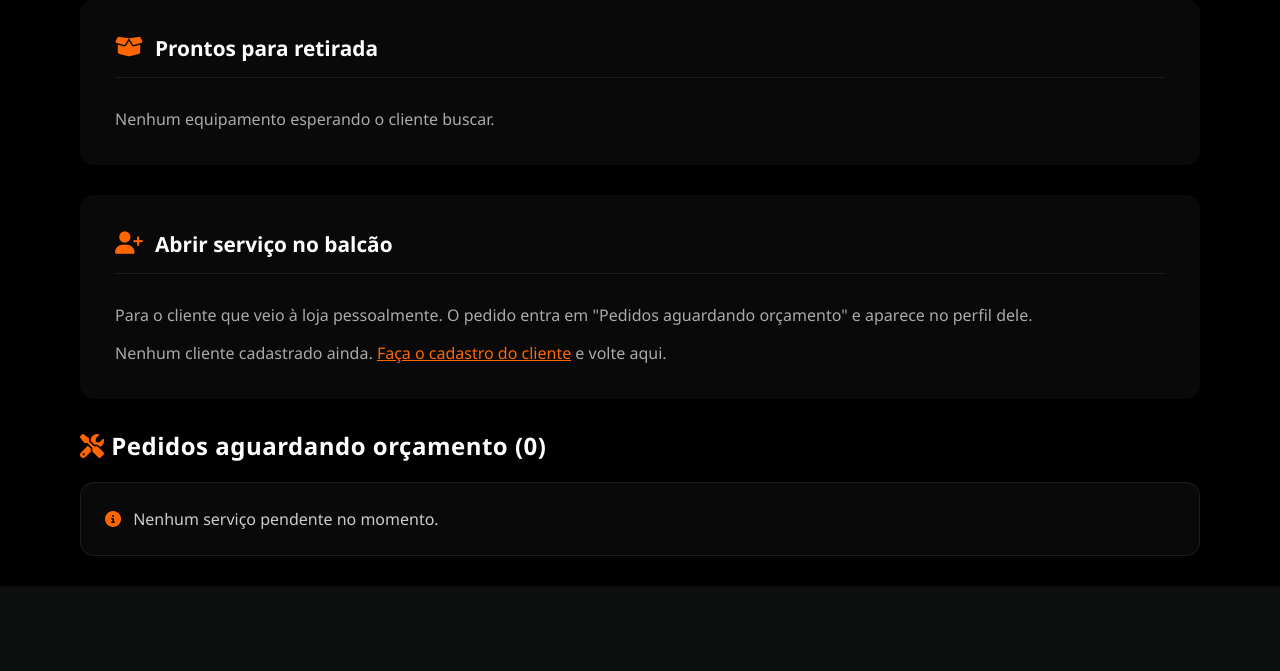
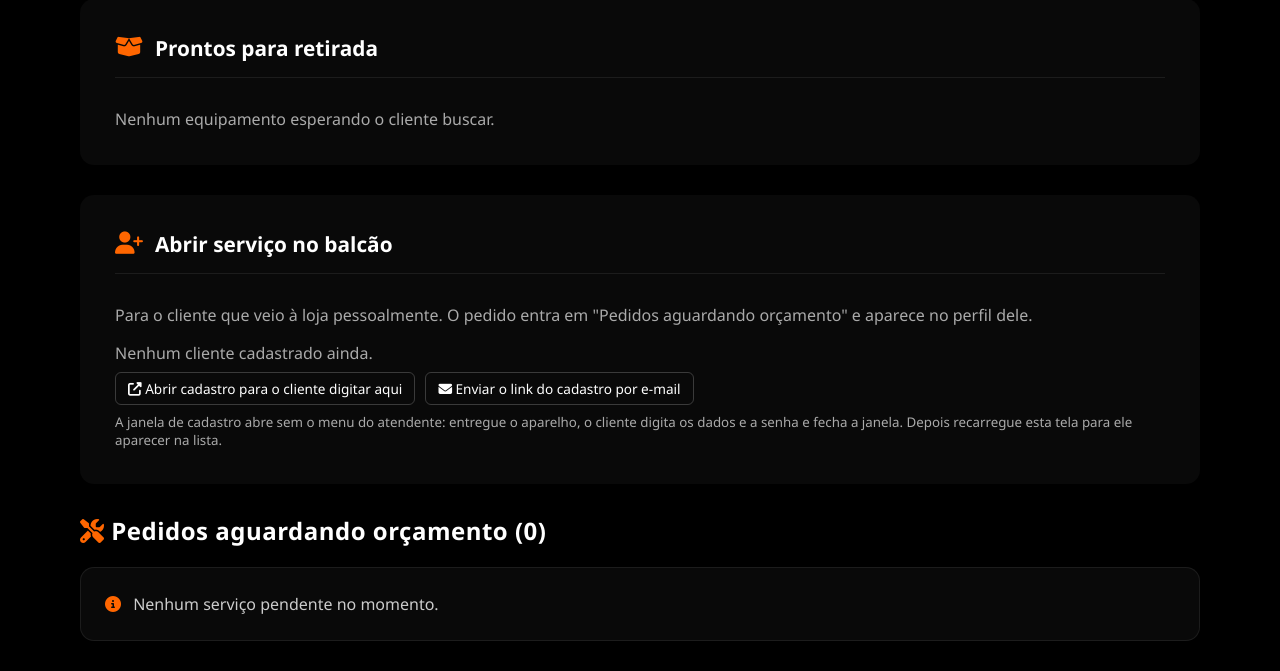
Before and after one commit to Migue1Correia/JB-Ferramentas, a Flask app: template flaskr/templates/painel_colaborador.html in a window 1280 px wide. Shown: the part 1022-1693 px from the top of the page. Before the commit the page ends 1608 px from the top, so only its background shows below. Run offline with Flask 3, Linux system fonts and the light colour scheme; the template is opened without the code that fills it, so the values that code supplies are empty; some libraries are stand-ins or nearby versions.

Commit message:
Balcão: pagamento na hora e cadastro digitado pelo próprio cliente (janela ou link por e-mail)

```diff
--- a/flaskr/main.py
+++ b/flaskr/main.py
@@ -538,6 +538,12 @@ def register():
             status = "Erro ao criar a conta. Tente novamente."
             return render_template('register.html', status=status)
 
+        # Cadastro feito no balcão: quem digitou os dados e a senha foi o cliente, no aparelho do
+        # atendente (LGPD). Por isso a tela seguinte é neutra, sem dados de outros clientes;
+        # o atendente pega o aparelho de volta e o cliente já aparece na lista do balcão.
+        if pode_ver_painel():
+            return render_template('erro.html', icone="fa-circle-check", titulo="Cadastro concluído", sem_menu=True,
+                                   mensagem="Seus dados foram gravados. Feche esta janela e devolva o aparelho ao atendente.")
         flash("Cadastro realizado com sucesso! Faça o seu login.", "success")
         return redirect(url_for('login'))
 
@@ -865,7 +871,10 @@ def responder_orcamento_no_balcao(id_servico):
       302:
         description: Volta para a tela Serviços.
     """
-    sucesso, mensagem = ColaboradorModel.responder_pelo_cliente(id_servico, request.form.get('resposta'))
+    # "Pago" é o botão "Aprovou e pagou no balcão": aprovação com o valor já recebido
+    resposta = request.form.get('resposta')
+    sucesso, mensagem = ColaboradorModel.responder_pelo_cliente(
+        id_servico, 'Aprovado' if resposta == 'Pago' else resposta, pago_agora=resposta == 'Pago')
     flash(mensagem, "success" if sucesso else "danger")
     return redirect(url_for('painel_colaborador'))
 
--- a/flaskr/model/colaborador.py
+++ b/flaskr/model/colaborador.py
@@ -1,6 +1,6 @@
 from .db import db_execute
 from .peca import PecaModel, DIFERENCA_SQL
-from .service import PAGAMENTO_PAGO, PAGAMENTO_PAGO_RETIRADA, PAGAMENTO_RETIRADA
+from .service import PAGAMENTO_BALCAO, PAGAMENTO_PAGO_RETIRADA, PAGAMENTO_RETIRADA, PAGAMENTOS_ADIANTADOS
 
 # Dias inteiros de atraso de um aluguel (zero se ainda está no prazo). A coluna a.data_devolucao é o prazo.
 DIAS_DE_ATRASO_SQL = "GREATEST(DATEDIFF(CURDATE(), DATE(a.data_devolucao)), 0)"
@@ -81,20 +81,27 @@ class ColaboradorModel:
         return True, "Orçamento, avaliação e foto registrados com sucesso!"
 
     @staticmethod
-    def responder_pelo_cliente(id_servico, resposta):
+    def responder_pelo_cliente(id_servico, resposta, pago_agora=False):
         """
         Registra a resposta que o cliente deu pessoalmente, no balcão, a um orçamento.
-        Aprovado no balcão fica para pagar na retirada do equipamento.
+        Aprovado no balcão fica para pagar na retirada, a não ser que o cliente já pague ali
+        (pago_agora): aí o valor entra no caixa na hora.
         """
         if resposta not in ('Aprovado', 'Reprovado'):
             return False, "Resposta inválida."
+        pago_agora = pago_agora and resposta == 'Aprovado'
+        pagamento = None
+        if resposta == 'Aprovado':
+            pagamento = PAGAMENTO_BALCAO if pago_agora else PAGAMENTO_RETIRADA
         arg = """
-            UPDATE servicos SET status_servico=%s, pagamento=%s
+            UPDATE servicos SET status_servico=%s, pagamento=%s, pago_em=IF(%s, NOW(), pago_em)
             WHERE id=%s AND servico_solicitado='manutencao' AND status_servico='Aguardando Aprovação';
         """
-        res = db_execute(arg, resposta, PAGAMENTO_RETIRADA if resposta == 'Aprovado' else None, id_servico)
+        res = db_execute(arg, resposta, pagamento, 1 if pago_agora else 0, id_servico)
         if not res[0] or not res[1]:
             return False, "Esse orçamento não está aguardando resposta."
+        if pago_agora:
+            return True, "Aprovação e pagamento registrados. O valor já entrou no caixa."
         if resposta == 'Aprovado':
             return True, "Aprovação registrada. O pagamento fica para a retirada do equipamento."
         return True, "Reprovação registrada."
@@ -122,18 +129,18 @@ class ColaboradorModel:
     def entregar_servico(id_servico):
         """
         Registra que o cliente retirou o equipamento. Quem não tinha pago pelo site
-        paga na retirada, e é aí que o valor entra no caixa. Quem já tinha pago pelo site faz
+        paga na retirada, e é aí que o valor entra no caixa. Quem já tinha pago (pelo site ou no balcão) faz
         o acerto agora: peça a mais é somada ao valor do serviço, peça paga e não usada é descontada.
         """
         arg = f"""
             UPDATE servicos
-            SET valor_servico = GREATEST(valor_servico + IF(pagamento = %s, {DIFERENCA_SQL.format(servico="servicos")} - valor_a_devolver, 0), 0),
+            SET valor_servico = GREATEST(valor_servico + IF(pagamento IN %s, {DIFERENCA_SQL.format(servico="servicos")} - valor_a_devolver, 0), 0),
                 status_servico = 'Entregue',
-                pago_em = IF(pagamento = %s, pago_em, NOW()),
-                pagamento = IF(pagamento = %s, pagamento, %s)
+                pago_em = IF(pagamento IN %s, pago_em, NOW()),
+                pagamento = IF(pagamento IN %s, pagamento, %s)
             WHERE id = %s AND servico_solicitado = 'manutencao' AND status_servico = 'Concluído';
         """
-        res = db_execute(arg, PAGAMENTO_PAGO, PAGAMENTO_PAGO, PAGAMENTO_PAGO, PAGAMENTO_PAGO_RETIRADA, id_servico)
+        res = db_execute(arg, PAGAMENTOS_ADIANTADOS, PAGAMENTOS_ADIANTADOS, PAGAMENTOS_ADIANTADOS, PAGAMENTO_PAGO_RETIRADA, id_servico)
         if not res[0] or not res[1]:
             return False, "Esse serviço não está pronto para retirada."
         return True, "Entrega registrada."
@@ -154,7 +161,7 @@ class ColaboradorModel:
             return []
         return [{"id": linha[0], "cliente": linha[1], "telefone": linha[2], "descricao": linha[3],
                  "status": linha[4], "valor": linha[5], "pagamento": linha[6],
-                 "pago": linha[6] == PAGAMENTO_PAGO, "equipamento": linha[7]} for linha in res[1]]
+                 "pago": linha[6] in PAGAMENTOS_ADIANTADOS, "equipamento": linha[7]} for linha in res[1]]
 
     @staticmethod
     def fechar_servico(id_servico):
--- a/flaskr/model/service.py
+++ b/flaskr/model/service.py
@@ -4,6 +4,10 @@ from .db import db_execute, jb_solucoes_db
 PAGAMENTO_RETIRADA = "Na retirada"
 PAGAMENTO_PENDENTE = "Online (pendente)"
 PAGAMENTO_PAGO = "Pago online"
+PAGAMENTO_BALCAO = "Pago no balcão"   # cliente aprovou o orçamento na loja e já pagou ali
+# Formas em que o serviço foi pago antes da retirada: o valor já entrou no caixa, então
+# mexer nas peças depois vira acerto na retirada (diferença a receber ou valor a devolver)
+PAGAMENTOS_ADIANTADOS = (PAGAMENTO_PAGO, PAGAMENTO_BALCAO)
 PAGAMENTO_PAGO_RETIRADA = "Pago na retirada"
 # A coluna servicos.pago_em guarda quando o dinheiro entrou. É por ela que o Caixa e o
 # Painel de gráficos sabem o que já foi recebido: venda e aluguel na hora do pedido,
--- a/flaskr/templates/_pecas_do_servico.html
+++ b/flaskr/templates/_pecas_do_servico.html
@@ -29,7 +29,7 @@
 </ul>
 <small style="color: #aaaaaa;">Total em peças: {{ uso.total|moeda }}</small>
 {% endif %}
-{# Acerto de serviço já pago pelo site: aparece mesmo quando a última peça foi tirada #}
+{# Acerto de serviço pago adiantado: aparece mesmo quando a última peça foi tirada #}
 {% set acerto = diferencas.get(servico.id, 0) %}
 {% if acerto > 0 %}<strong style="display: block; color: #ffcc66;">Diferença a receber na retirada: {{ acerto|moeda }}</strong>
 {% elif acerto < 0 %}<strong style="display: block; color: #ffcc66;">Devolver ao cliente na retirada: {{ (-acerto)|moeda }}</strong>
--- a/flaskr/templates/painel_colaborador.html
+++ b/flaskr/templates/painel_colaborador.html
@@ -140,6 +140,9 @@
                                     <button type="submit" name="resposta" value="Aprovado" class="btn-remover" style="font-size: 0.78rem; padding: 4px 8px;"
                                             onclick="return confirm('Registrar que o cliente APROVOU o orçamento no balcão? O pagamento fica para a retirada.')"
                                             aria-label="Aprovou no balcão: serviço {{ servico.id }}">Aprovou no balcão</button>
+                                    <button type="submit" name="resposta" value="Pago" class="btn-remover" style="font-size: 0.78rem; padding: 4px 8px;"
+                                            onclick="return confirm('Registrar que o cliente APROVOU e JÁ PAGOU {{ servico.valor|moeda }} no balcão? O valor entra no caixa agora.')"
+                                            aria-label="Aprovou e pagou no balcão: serviço {{ servico.id }}">Aprovou e pagou no balcão</button>
                                     <button type="submit" name="resposta" value="Reprovado" class="btn-remover" style="font-size: 0.78rem; padding: 4px 8px;"
                                             onclick="return confirm('Registrar que o cliente REPROVOU o orçamento no balcão?')"
                                             aria-label="Reprovou no balcão: serviço {{ servico.id }}">Reprovou no balcão</button>
@@ -214,6 +217,20 @@
                 <h2>Abrir serviço no balcão</h2>
             </div>
             <p style="color: #aaaaaa; margin-bottom: 16px;">Para o cliente que veio à loja pessoalmente. O pedido entra em "Pedidos aguardando orçamento" e aparece no perfil dele.</p>
+{# Cliente sem cadastro: quem digita os dados e a senha é ele (LGPD). Duas saídas para o atendente. #}
+            {% set cadastro_do_cliente %}
+            <div style="display: flex; gap: 10px; flex-wrap: wrap; margin-top: 8px;">
+                <a href="{{ url_for('register') }}" target="cadastro_cliente" class="btn-remover" style="text-decoration: none; font-size: 0.85rem;"
+                   onclick="window.open(this.href, 'cadastro_cliente', 'width=520,height=860'); return false;">
+                    <i class="fas fa-up-right-from-square" aria-hidden="true"></i> Abrir cadastro para o cliente digitar aqui
+                </a>
+                <a href="mailto:?subject={{ 'Seu cadastro na JB Ferramentas'|urlencode }}&body={{ ('Olá! Para fazer o seu cadastro na JB Ferramentas, abra este endereço e preencha os seus dados: ' ~ url_for('register', _external=True))|urlencode }}"
+                   class="btn-remover" style="text-decoration: none; font-size: 0.85rem;">
+                    <i class="fas fa-envelope" aria-hidden="true"></i> Enviar o link do cadastro por e-mail
+                </a>
+            </div>
+            <small style="display: block; color: #aaaaaa; margin-top: 8px;">A janela de cadastro abre sem o menu do atendente: entregue o aparelho, o cliente digita os dados e a senha e fecha a janela. Depois recarregue esta tela para ele aparecer na lista.</small>
+            {% endset %}
             {% if clientes %}
             <form method="POST" action="{{ url_for('abrir_servico_no_balcao') }}">
                 <input type="hidden" name="csrf_token" value="{{ csrf_token() }}">
@@ -240,9 +257,11 @@
                     <button type="submit" class="btn-save"><i class="fas fa-save" aria-hidden="true"></i> Abrir serviço</button>
                 </div>
             </form>
-            <p style="color: #aaaaaa; margin-top: 12px;">Cliente sem cadastro? <a href="{{ url_for('register') }}" style="color: #ff6600;">Faça o cadastro dele</a> e volte aqui.</p>
+            <p style="color: #aaaaaa; margin-top: 12px;">Cliente sem cadastro?</p>
+            {{ cadastro_do_cliente }}
             {% else %}
-            <p style="color: #aaaaaa;">Nenhum cliente cadastrado ainda. <a href="{{ url_for('register') }}" style="color: #ff6600;">Faça o cadastro do cliente</a> e volte aqui.</p>
+            <p style="color: #aaaaaa;">Nenhum cliente cadastrado ainda.</p>
+            {{ cadastro_do_cliente }}
             {% endif %}
         </section>
 
--- a/flaskr/templates/register.html
+++ b/flaskr/templates/register.html
@@ -35,6 +35,12 @@
         <div class="login-area" id="conteudo">
 
             <h2>Concluir Cadastro</h2>
+            {% if pode_ver_painel %}
+            {# Atendente logado abrindo o cadastro para um cliente que está na loja #}
+            <div role="note" style="background: #fff3cd; color: #664d03; border: 1px solid #ffecb5; border-radius: 8px; padding: 12px; margin: 12px 0; font-size: 0.9rem; line-height: 1.4;">
+                <strong>Atendimento no balcão:</strong> entregue o aparelho ao cliente. Os dados e a senha devem ser digitados por ele; o atendente não escolhe nem vê a senha (LGPD).
+            </div>
+            {% endif %}
 
             {% include '_mensagens.html' %}
 
```
Also changed, not shown: flaskr/model/peca.py (+10 -10 lines), flaskr/templates/erro.html (+8 -1 lines), flaskr/tests/test_integracao.py (+47 -0 lines).
